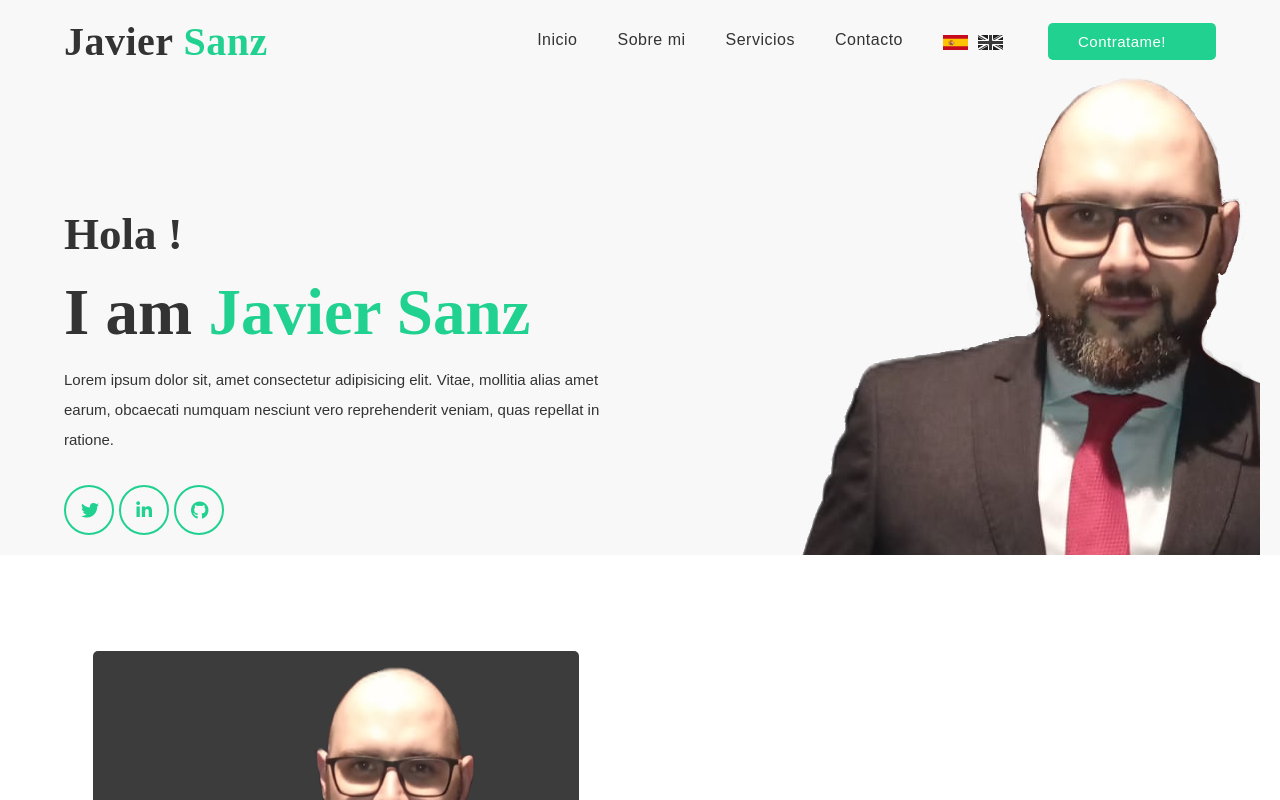
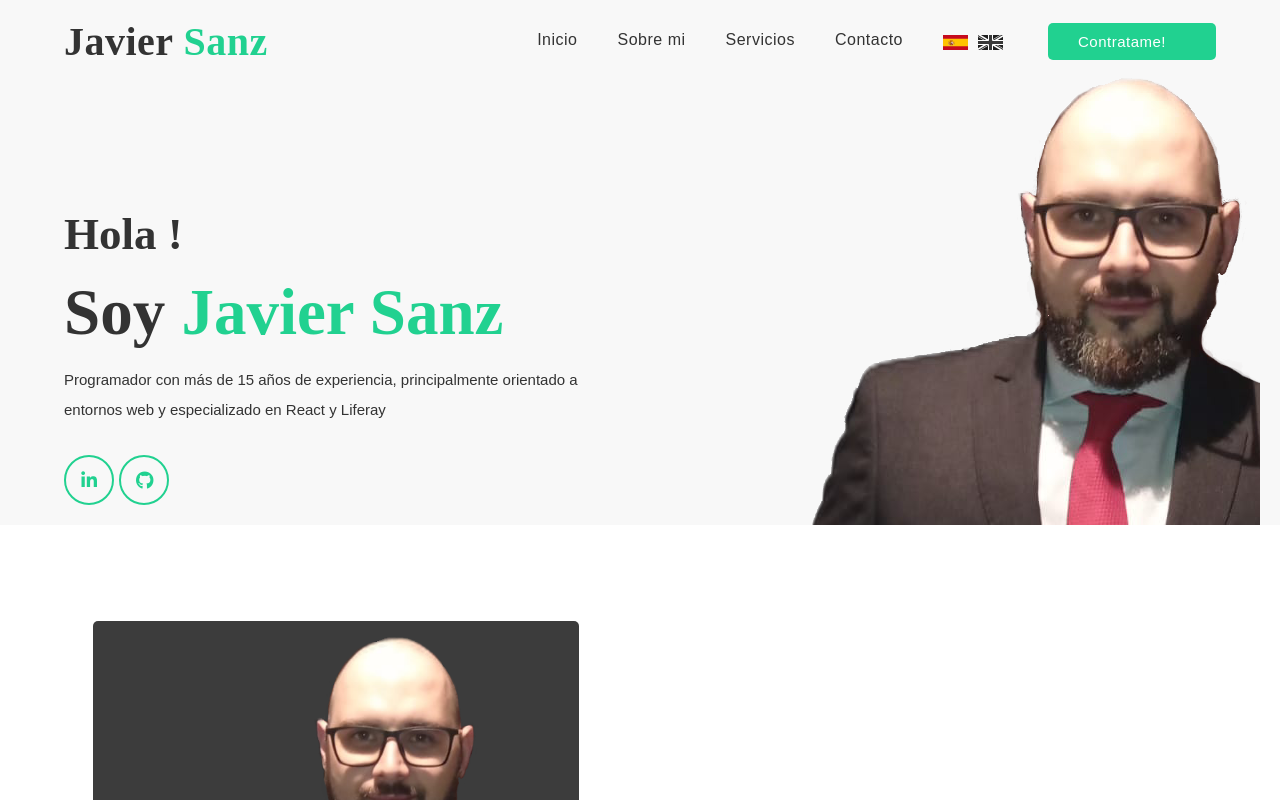
Before and after one commit to javiersanzgarcia/portfolio, a React (Vite) app: page / in a window 1280 px wide. Shown: the top 800 px of the page. Built offline with nearby package versions, Linux system fonts and the light colour scheme.

Commit message:
Finish Home component

```diff
--- a/src/components/Home.jsx
+++ b/src/components/Home.jsx
@@ -10,23 +10,16 @@ const Home = () => {
         <div className="home-content">
           <h3>{t('home.hello')}</h3>
           <h2>
-            I am <span>Javier Sanz </span>
+            {t('home.iam')} <span>Javier Sanz</span>
           </h2>
-          <p>
-            Lorem ipsum dolor sit, amet consectetur adipisicing elit. Vitae,
-            mollitia alias amet earum, obcaecati numquam nesciunt vero
-            reprehenderit veniam, quas repellat in ratione.
-          </p>
+          <p> {t('home.resume')}</p>
         </div>
 
         <div className="social">
-          <a href="#">
-            <i className="fa fa-twitter"></i>
-          </a>
-          <a href="#">
+          <a href={t('home.linkedin')} target="_blank">
             <i className="fa fa-linkedin"></i>
           </a>
-          <a href="#">
+          <a href="https://github.com/javiersanzgarcia" target="_blank">
             <i className="fa fa-github"></i>
           </a>
         </div>
--- a/src/translations/en/global.json
+++ b/src/translations/en/global.json
@@ -7,6 +7,9 @@
     "hire": "Hire Me!"
   },
   "home": {
-    "hello": "Hello !"
+    "hello": "Hello !",
+    "iam": "I am",
+    "resume": "Programmer with more of 15 years experience, mainly oriented to web environment and specialized in React and Liferay",
+    "linkedin": "https://www.linkedin.com/in/javier-sanz-garc%C3%ADa/?locale=en_US"
   }
 }
--- a/src/translations/es/global.json
+++ b/src/translations/es/global.json
@@ -7,6 +7,9 @@
     "hire": "Contratame!"
   },
   "home": {
-    "hello": "Hola !"
+    "hello": "Hola !",
+    "iam": "Soy",
+    "resume": "Programador con más de 15 años de experiencia, principalmente orientado a entornos web y especializado en React y Liferay",
+    "linkedin": "https://www.linkedin.com/in/javier-sanz-garc%C3%ADa"
   }
 }
```
Also changed, not shown: 3 other files (tests, documents, lock files or other folders).
